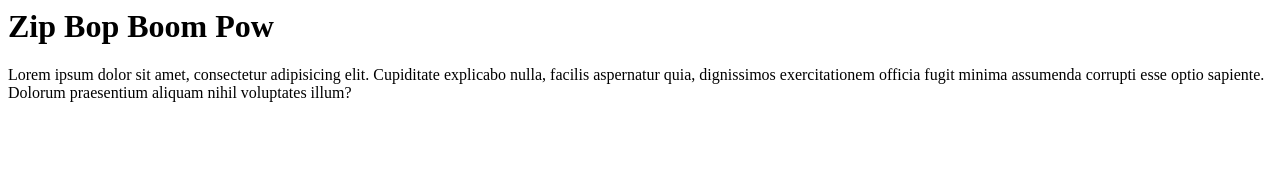
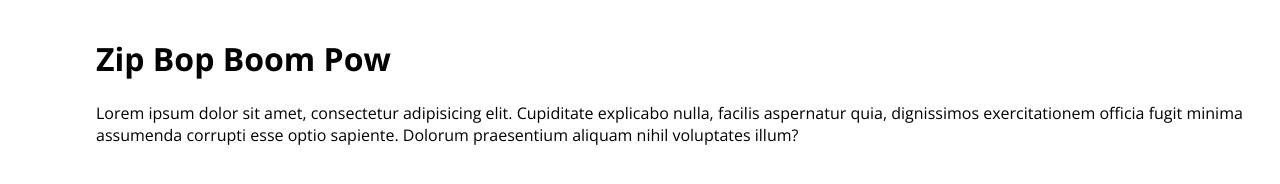
Before and after one commit to shanelonergan/responsive-navbar, a plain HTML site: page index.html in a window 1280 px wide. Drawn offline with nearby package versions, Linux system fonts and the light colour scheme.

Commit message:
basic css

```diff
--- a/index.html
+++ b/index.html
@@ -3,6 +3,12 @@
     <meta charset="UTF-8">
     <meta name="viewport" content="width=device-width, initial-scale=1.0">
     <title>NavBar</title>
+
+    <link rel="stylesheet" href="style.css">
+    <link
+    href="https://fonts.googleapis.com/css?family=Open+Sans:300,400,700&display=swap"
+    rel="stylesheet"
+    />
 </head>
 <body>
     <nav class='navbar'>
--- a/style.css
+++ b/style.css
@@ -0,0 +1,21 @@
+:root {
+    font-size: 16px;
+    font-family: 'Open Sans';
+    --text-primary: #b6b6b6
+    --text-secondary: #ececec
+    --bg-primary: #23232e;
+    --bg-secondary: #141418;
+    --transition-speed: 600ms;
+}
+
+body {
+    color: black;
+    background-color: white;
+    margin: 0;
+    padding: 0;
+}
+
+main {
+    margin-left: 5rem;
+    padding: 1rem;
+}
```
